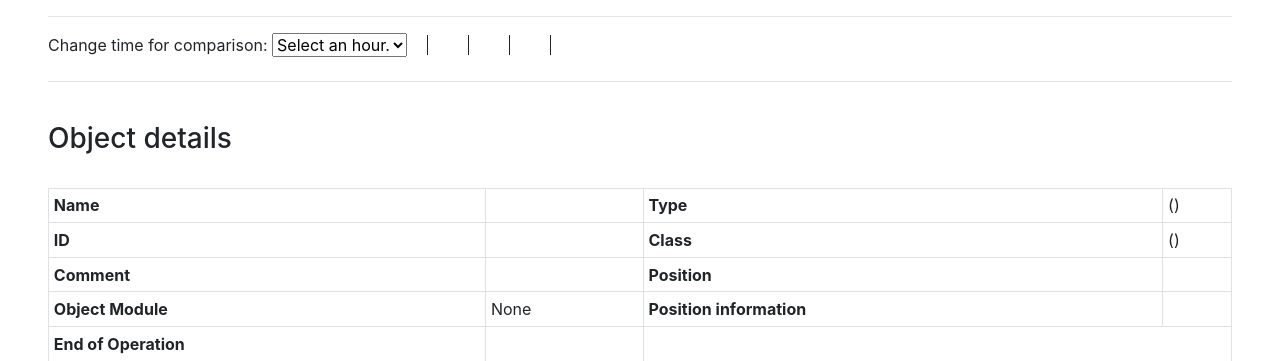
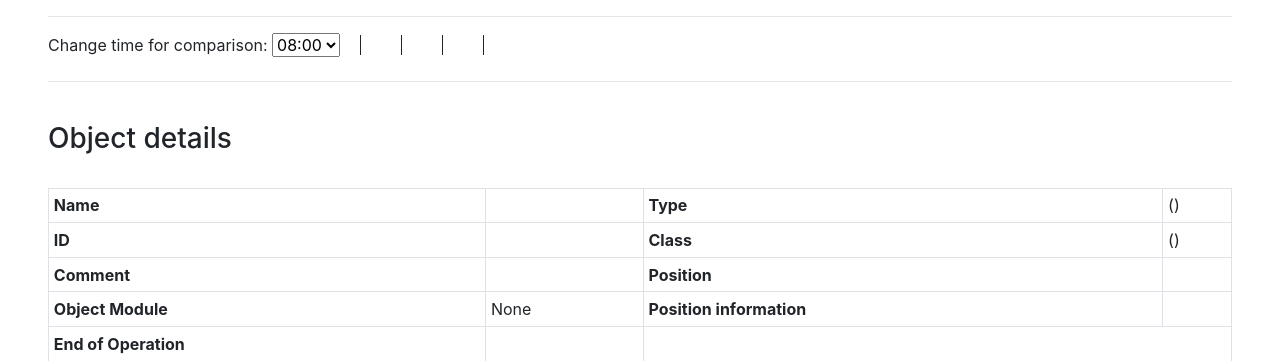
Before and after one commit to ISISNeutronMuon/HLM_View, a Django app: template hlmview/templates/details.html in a window 1280 px wide. Shown: the part 140-501 px from the top of the page. Run offline with Django 3.2, Linux system fonts and the light colour scheme; the template is opened without the code that fills it, so the values that code supplies are empty; some libraries are stand-ins or nearby versions.

Commit message:
removed initial time option to make it more clear what default is

```diff
--- a/hlmview/templates/details.html
+++ b/hlmview/templates/details.html
@@ -126,7 +126,6 @@
         <hr>
         <label for="times">Change time for comparison:</label>
             <select name="times" id="times" onchange="changeTime(this.value);">
-                <option value="8">Select an hour.</option>
                 <option value="0">00:00</option>
                 <option value="1">01:00</option>
                 <option value="2">02:00</option>
```
